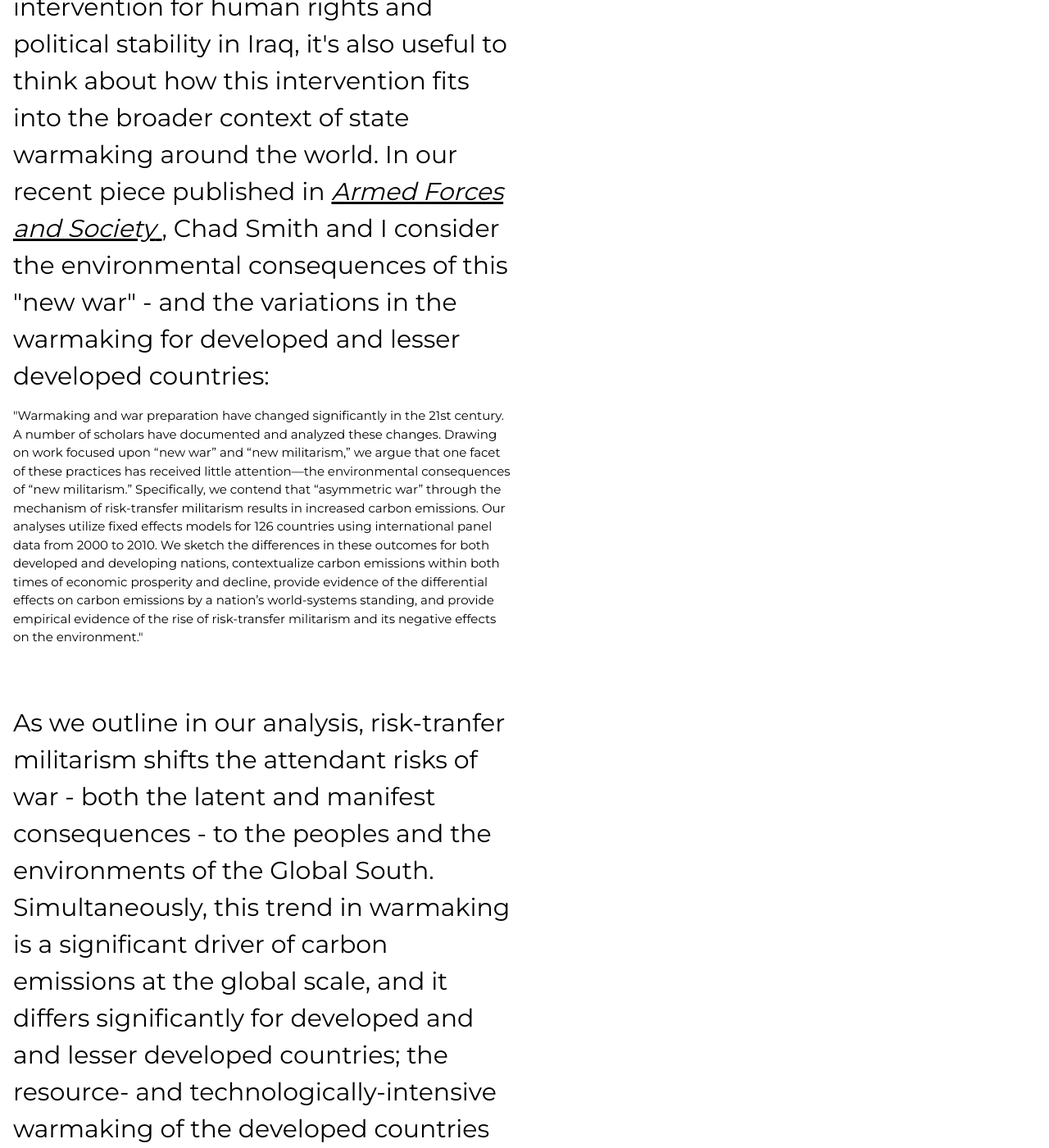
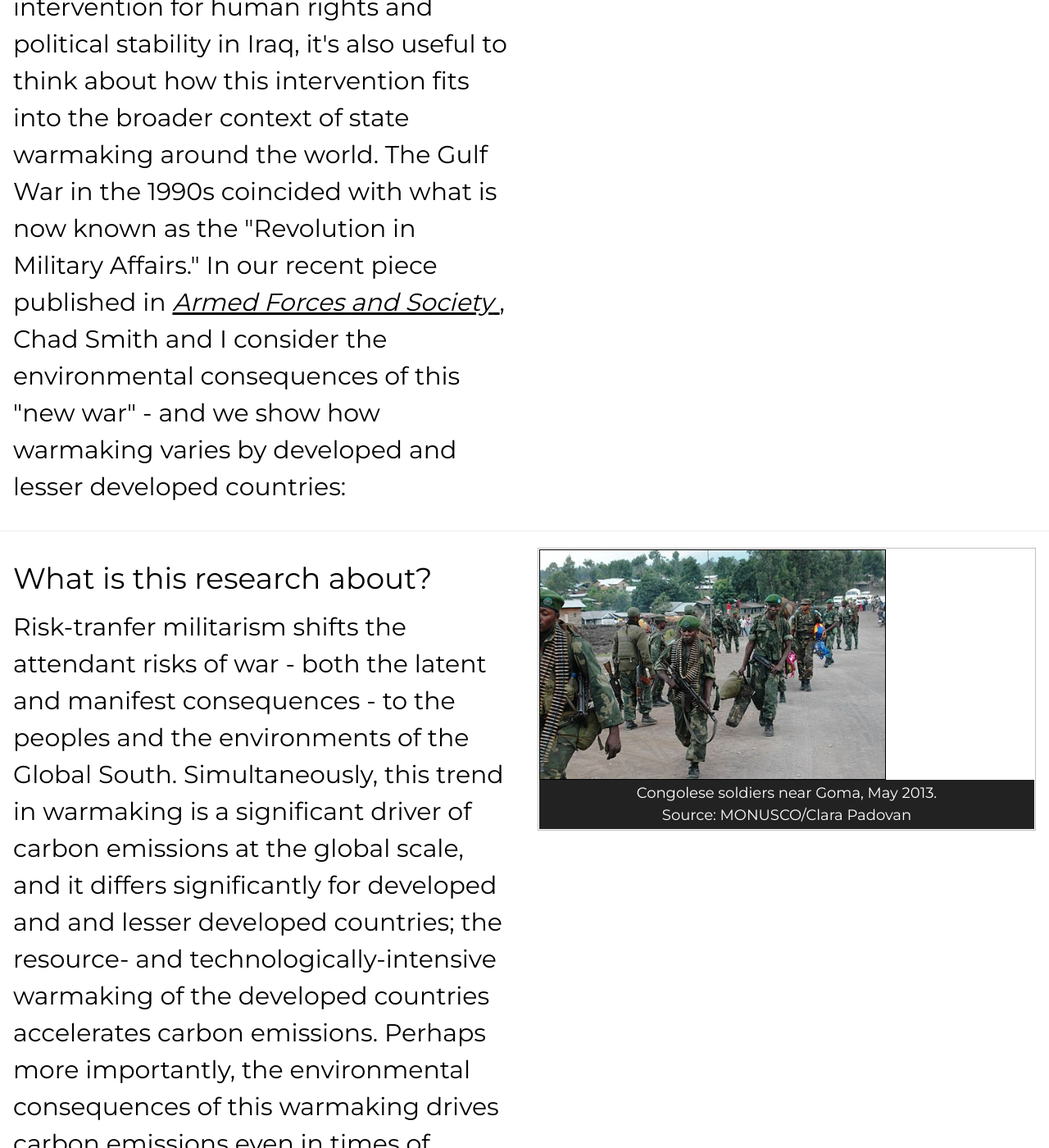
Before and after one commit to resilience1/resilience1.github.io, a Jekyll site: the page built from research/afsarticle.html, in a window 1280 px wide and 1400 px high, scrolled down 657 px. Shown: the whole window at 82% size. Built offline with Jekyll 4.4.1, drawn with Linux system fonts in a browser that asks for light colours; nearby versions of some CDN libraries; some of the changed text lies outside the part shown.

Commit message:
Update afsarticle.html

```diff
--- a/research/afsarticle.html
+++ b/research/afsarticle.html
@@ -63,19 +63,26 @@
             		use of depleted uranium munitions that resulted in congenital malformations in children that previously did not exist in
             		medical journals. As we contemplate the enduring consequences of this intervention for human rights and political stability
             		in Iraq, it's also useful to think about how this intervention fits into the broader context of state warmaking around the world.
-            In our recent piece published in <a href="https://journals.sagepub.com/doi/10.1177/0095327X19832615"><i>Armed Forces and Society</i>
-            </a>, Chad Smith and I consider the environmental consequences of this "new war" - and the variations in the warmaking for developed
+            		The Gulf War in the 1990s coincided with what is now known as the "Revolution in Military Affairs." In our recent piece published in
+		    	<a href="https://journals.sagepub.com/doi/10.1177/0095327X19832615"><i>Armed Forces and Society</i>
+            		</a>, Chad Smith and I consider the environmental consequences of this "new war" - and we show how warmaking varies by developed
 		    	and lesser developed countries:</h2>
-            <p>"Warmaking and war preparation have changed significantly in the 21st century. A number of scholars have documented and analyzed
-            these changes. Drawing on work focused upon “new war” and “new militarism,” we argue that one facet of these practices has received
-            little attention—the environmental consequences of “new militarism.” Specifically, we contend that “asymmetric war” through the
-            mechanism of risk-transfer militarism results in increased carbon emissions. Our analyses utilize fixed effects models for 126
-            countries using international panel data from 2000 to 2010. We sketch the differences in these outcomes for both developed and
-            developing nations, contextualize carbon emissions within both times of economic prosperity and decline, provide evidence of the
-            differential effects on carbon emissions by a nation’s world-systems standing, and provide empirical evidence of the rise of
-		    risk-transfer militarism and its negative effects on the environment."</p>
-		<br><br>
-<h2>As we outline in our analysis, risk-tranfer militarism shifts the attendant risks of war - both the latent and manifest consequences -
+         	</div>
+
+		<div class="w3-half w3-container">
+		<figure class="item">
+    		<img src="/img/predatordrone.jpg" alt="American Reaper Drone" style="width:100%; height: 100%; border:1px solid black">
+   		<figcaption class="caption">American Reaper Drone<br>
+			Source: Lt. Col. Leslie Pratt/U.S. Air Force
+		</figcaption>
+		</figure>
+		</div>
+	</div>
+	<hr>
+	<div class="w3-row">
+		<div class="w3-half w3-container">
+			<h1>What is this research about?</h1>
+				<h2>Risk-tranfer militarism shifts the attendant risks of war - both the latent and manifest consequences -
     				to the peoples and the environments of the Global South. Simultaneously, this trend in warmaking is a significant driver of carbon
     				emissions at the global scale, and it differs significantly for developed and and lesser developed countries; the resource- and
     				technologically-intensive warmaking of the developed countries accelerates carbon emissions. Perhaps more importantly, the
@@ -83,9 +90,20 @@
     				the global economy reduce the impact of GDP on carbon emissions. This research further supports the evidence that warmaking has
     				qualitatively unique impacts on the environment which cannot be reduced to capitalism, although the potential for synergy among
     				the two is apparent.</h2>
-	<div class="w3-row">
+		</div>
+
 		<div class="w3-half w3-container">
-	<h1>What you need to know</h1>
+			<figure class="item">
+				<img src="/img/Congolese_military.jpg" alt="Congolese soldiers"
+			    	style="width:70%; height: 50%; border:1px solid black">
+				<figcaption class="caption">Congolese soldiers near Goma, May 2013.<br>
+					Source: MONUSCO/Clara Padovan
+				</figcaption>
+			</figure>
 		</div>
 	</div>
+	<div class="footer center" style="color:black">
+	  <a href="mailto:mrlengefeld@protonmail.com">Contact Webmaster</a> &emsp;
+				Copyright © 2020
+        </div>
 </html>
```
Lines whose indentation alone changed are shown as unchanged.
